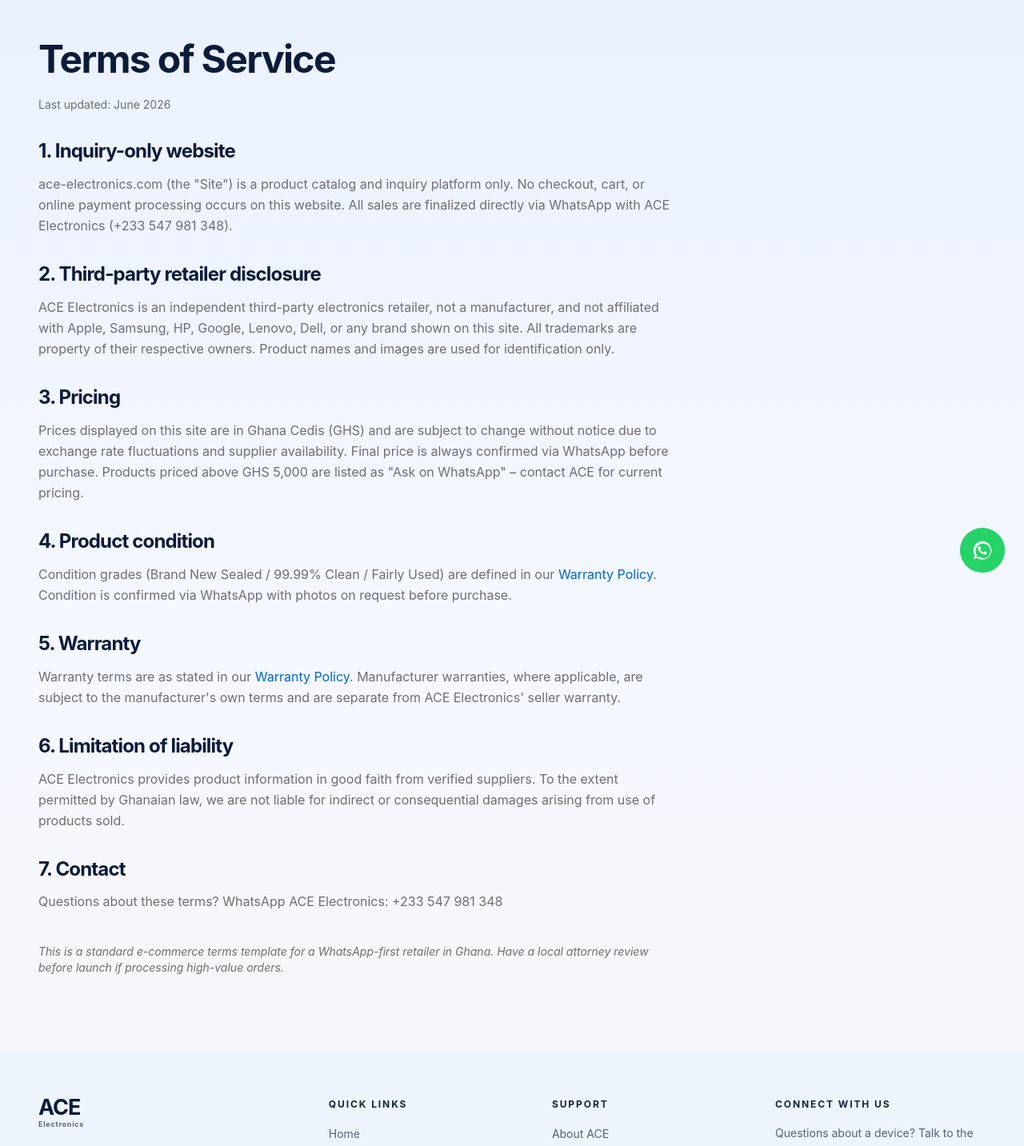
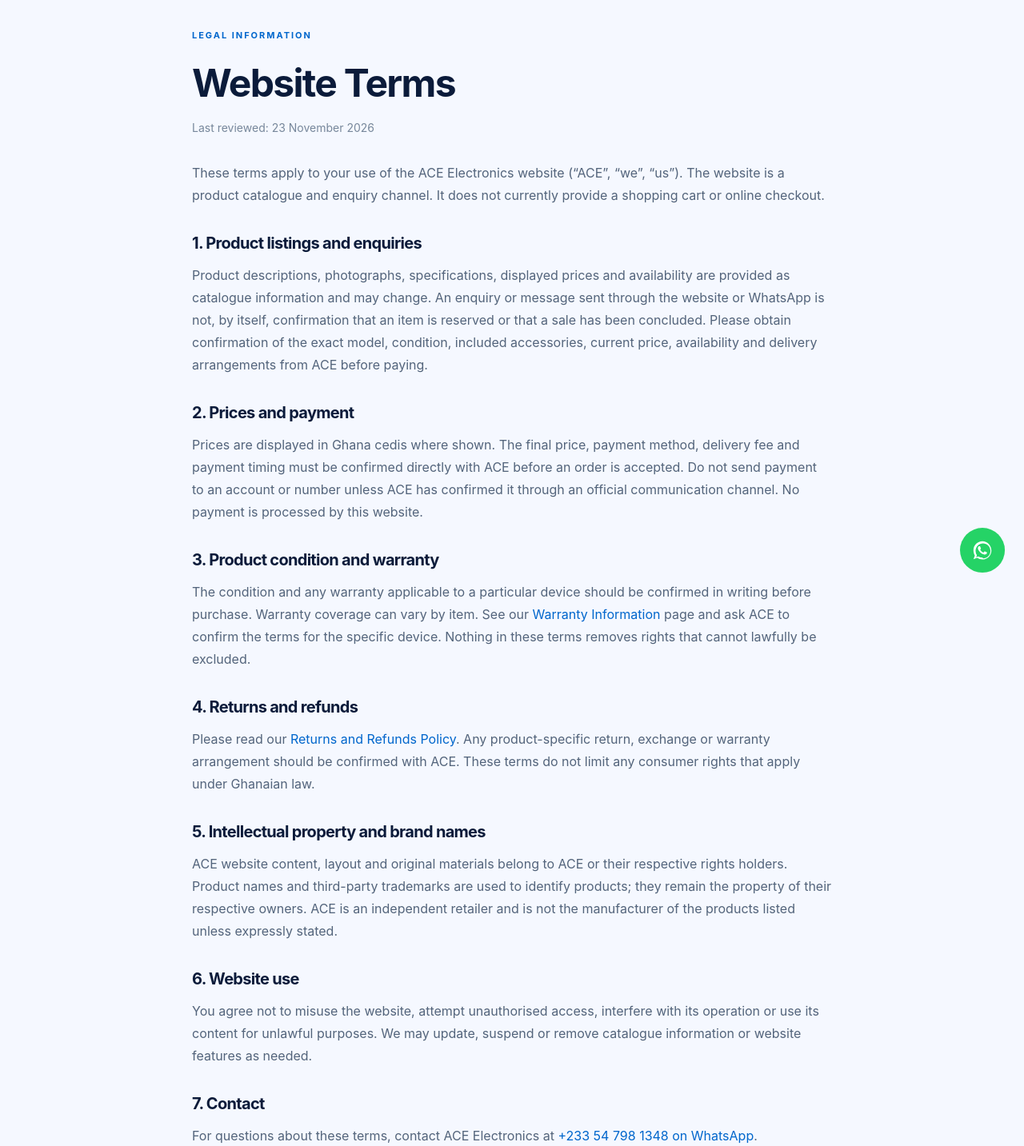
Before and after one commit to Bosman-best/my-nextjs-ace-electronics-web-build, a Next.js app: page /terms in a window 1280 px wide. Shown: the part 60-1493 px from the top of the page at 80% size. Built offline with nearby package versions, Linux system fonts and the light colour scheme.

Commit message:
Update storefront legal information and footer links

```diff
--- a/app/terms/page.tsx
+++ b/app/terms/page.tsx
@@ -5,43 +5,46 @@ import FloatingWhatsAppWidget from '@/components/whatsapp/FloatingWhatsAppWidget
 import type { Metadata } from 'next'
 
 export const metadata: Metadata = {
-  title: 'Terms of Service | ACE Electronics Ghana',
-  description: 'Terms of use for ACE Electronics – inquiry-only e-commerce, WhatsApp sales, pricing, and third-party retailer disclosure.',
+  title: 'Website Terms | ACE Electronics Ghana',
+  description: 'Terms for using the ACE Electronics Ghana product catalogue and WhatsApp enquiry service.',
 }
 
 export default function TermsPage() {
   return (
     <>
       <NavBar />
-      <main className="py-16 md:py-24">
+      <main className="ace-page min-h-screen py-16 md:py-24">
         <PageContainer>
-          <div className="max-w-[800px]">
-            <h1 className="font-heading text-[36px] md:text-[48px] font-semibold text-[#1D1D1F] mb-2">Terms of Service</h1>
-            <p className="text-[#6E6E73] text-sm mb-8">Last updated: June 2026</p>
+          <article className="mx-auto max-w-[800px]">
+            <p className="mb-3 text-[11px] font-bold uppercase tracking-[.18em] text-[#0066CC]">Legal information</p>
+            <h1 className="mb-2 font-heading text-[36px] font-semibold text-[#14233B] md:text-[48px]">Website Terms</h1>
+            <p className="mb-8 text-sm text-[#77879B]">Last reviewed: 23 November 2026</p>
 
-            <h2 className="font-heading text-2xl font-semibold text-[#1D1D1F] mt-8 mb-3">1. Inquiry-only website</h2>
-            <p className="text-[#6E6E73] leading-relaxed">ace-electronics.com (the &quot;Site&quot;) is a product catalog and inquiry platform only. No checkout, cart, or online payment processing occurs on this website. All sales are finalized directly via WhatsApp with ACE Electronics (+233 547 981 348).</p>
+            <p className="leading-7 text-[#53647B]">These terms apply to your use of the ACE Electronics website (“ACE”, “we”, “us”). The website is a product catalogue and enquiry channel. It does not currently provide a shopping cart or online checkout.</p>
 
-            <h2 className="font-heading text-2xl font-semibold text-[#1D1D1F] mt-8 mb-3">2. Third-party retailer disclosure</h2>
-            <p className="text-[#6E6E73] leading-relaxed">ACE Electronics is an independent third-party electronics retailer, not a manufacturer, and not affiliated with Apple, Samsung, HP, Google, Lenovo, Dell, or any brand shown on this site. All trademarks are property of their respective owners. Product names and images are used for identification only.</p>
+            <h2 className="mt-8 mb-3 font-heading text-xl font-semibold text-[#14233B]">1. Product listings and enquiries</h2>
+            <p className="leading-7 text-[#53647B]">Product descriptions, photographs, specifications, displayed prices and availability are provided as catalogue information and may change. An enquiry or message sent through the website or WhatsApp is not, by itself, confirmation that an item is reserved or that a sale has been concluded. Please obtain confirmation of the exact model, condition, included accessories, current price, availability and delivery arrangements from ACE before paying.</p>
 
-            <h2 className="font-heading text-2xl font-semibold text-[#1D1D1F] mt-8 mb-3">3. Pricing</h2>
-            <p className="text-[#6E6E73] leading-relaxed">Prices displayed on this site are in Ghana Cedis (GHS) and are subject to change without notice due to exchange rate fluctuations and supplier availability. Final price is always confirmed via WhatsApp before purchase. Products priced above GHS 5,000 are listed as &quot;Ask on WhatsApp&quot; – contact ACE for current pricing.</p>
+            <h2 className="mt-8 mb-3 font-heading text-xl font-semibold text-[#14233B]">2. Prices and payment</h2>
+            <p className="leading-7 text-[#53647B]">Prices are displayed in Ghana cedis where shown. The final price, payment method, delivery fee and payment timing must be confirmed directly with ACE before an order is accepted. Do not send payment to an account or number unless ACE has confirmed it through an official communication channel. No payment is processed by this website.</p>
 
-            <h2 className="font-heading text-2xl font-semibold text-[#1D1D1F] mt-8 mb-3">4. Product condition</h2>
-            <p className="text-[#6E6E73] leading-relaxed">Condition grades (Brand New Sealed / 99.99% Clean / Fairly Used) are defined in our <a href="/warranty" className="text-[#0066CC] hover:underline">Warranty Policy</a>. Condition is confirmed via WhatsApp with photos on request before purchase.</p>
+            <h2 className="mt-8 mb-3 font-heading text-xl font-semibold text-[#14233B]">3. Product condition and warranty</h2>
+            <p className="leading-7 text-[#53647B]">The condition and any warranty applicable to a particular device should be confirmed in writing before purchase. Warranty coverage can vary by item. See our <a className="text-[#0066CC] hover:underline" href="/warranty">Warranty Information</a> page and ask ACE to confirm the terms for the specific device. Nothing in these terms removes rights that cannot lawfully be excluded.</p>
 
-            <h2 className="font-heading text-2xl font-semibold text-[#1D1D1F] mt-8 mb-3">5. Warranty</h2>
-            <p className="text-[#6E6E73] leading-relaxed">Warranty terms are as stated in our <a href="/warranty" className="text-[#0066CC] hover:underline">Warranty Policy</a>. Manufacturer warranties, where applicable, are subject to the manufacturer&apos;s own terms and are separate from ACE Electronics&apos; seller warranty.</p>
+            <h2 className="mt-8 mb-3 font-heading text-xl font-semibold text-[#14233B]">4. Returns and refunds</h2>
+            <p className="leading-7 text-[#53647B]">Please read our <a className="text-[#0066CC] hover:underline" href="/returns">Returns and Refunds Policy</a>. Any product-specific return, exchange or warranty arrangement should be confirmed with ACE. These terms do not limit any consumer rights that apply under Ghanaian law.</p>
 
-            <h2 className="font-heading text-2xl font-semibold text-[#1D1D1F] mt-8 mb-3">6. Limitation of liability</h2>
-            <p className="text-[#6E6E73] leading-relaxed">ACE Electronics provides product information in good faith from verified suppliers. To the extent permitted by Ghanaian law, we are not liable for indirect or consequential damages arising from use of products sold.</p>
+            <h2 className="mt-8 mb-3 font-heading text-xl font-semibold text-[#14233B]">5. Intellectual property and brand names</h2>
+            <p className="leading-7 text-[#53647B]">ACE website content, layout and original materials belong to ACE or their respective rights holders. Product names and third-party trademarks are used to identify products; they remain the property of their respective owners. ACE is an independent retailer and is not the manufacturer of the products listed unless expressly stated.</p>
 
-            <h2 className="font-heading text-2xl font-semibold text-[#1D1D1F] mt-8 mb-3">7. Contact</h2>
-            <p className="text-[#6E6E73]">Questions about these terms? WhatsApp ACE Electronics: +233 547 981 348</p>
+            <h2 className="mt-8 mb-3 font-heading text-xl font-semibold text-[#14233B]">6. Website use</h2>
+            <p className="leading-7 text-[#53647B]">You agree not to misuse the website, attempt unauthorised access, interfere with its operation or use its content for unlawful purposes. We may update, suspend or remove catalogue information or website features as needed.</p>
 
-            <p className="text-[#6E6E73] text-sm italic mt-10">This is a standard e-commerce terms template for a WhatsApp-first retailer in Ghana. Have a local attorney review before launch if processing high-value orders.</p>
-          </div>
+            <h2 className="mt-8 mb-3 font-heading text-xl font-semibold text-[#14233B]">7. Contact</h2>
+            <p className="leading-7 text-[#53647B]">For questions about these terms, contact ACE Electronics at <a className="text-[#0066CC] hover:underline" href="https://wa.me/233547981348">+233 54 798 1348 on WhatsApp</a>.</p>
+
+            <p className="mt-8 text-xs leading-6 text-[#77879B]">These website terms are a practical starting point, not a legal opinion. They should be checked against ACE's actual sales, delivery, warranty and consumer-protection practices before launch.</p>
+          </article>
         </PageContainer>
       </main>
       <Footer />
```
